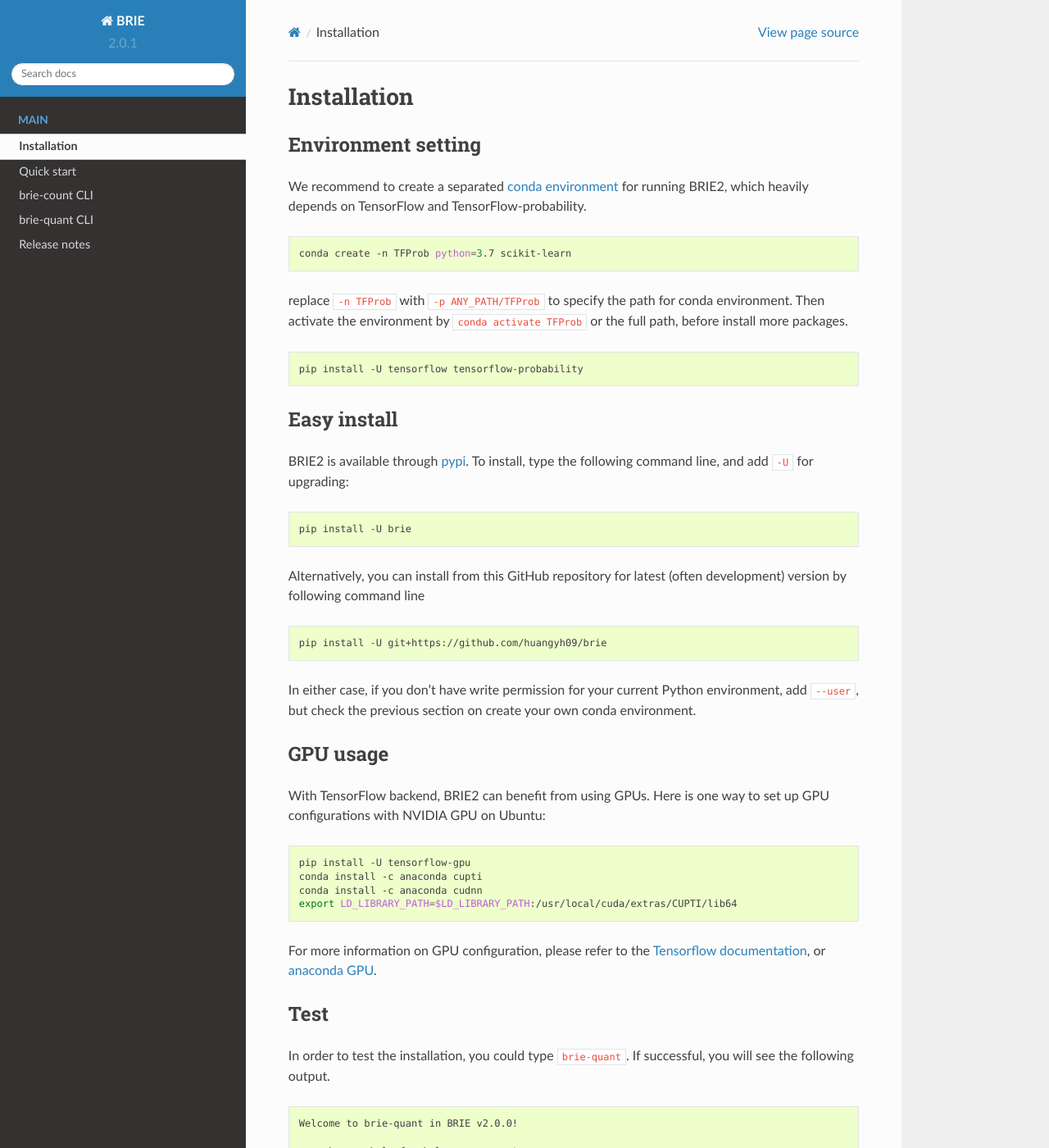
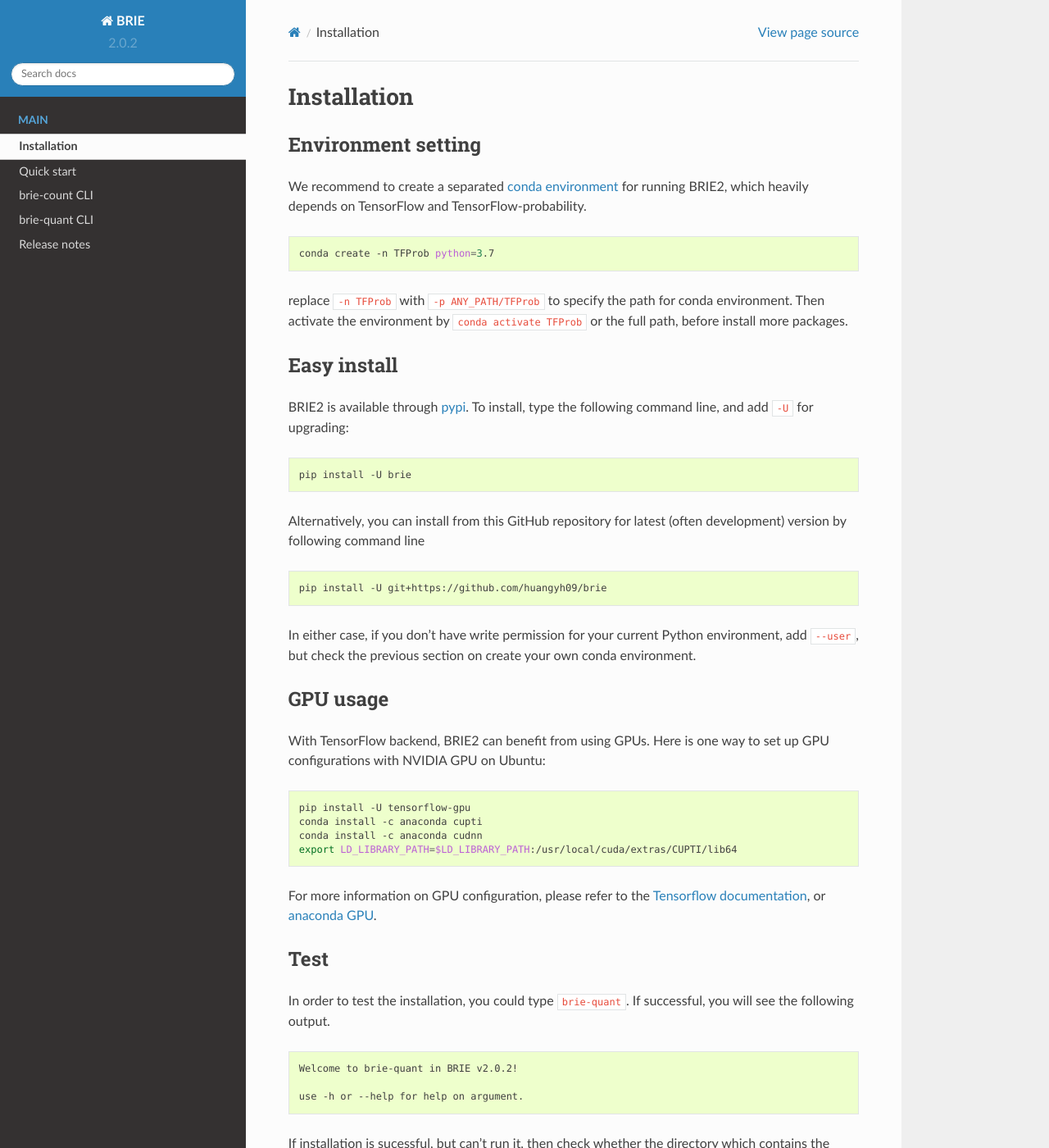
Before and after one commit to huangyh09/brie, a Sphinx documentation site: the page built from doc/install.rst, in a window 1280 px wide and 1400 px high. Shown: the whole window at 82% size. Built offline with Sphinx 7.4.7 and the Read the Docs theme 2.0.0, drawn with Linux system fonts in a browser that asks for light colours; pages that are not in the unit, such as notebooks, are missing from menus.

```diff
--- a/brie/version.py
+++ b/brie/version.py
@@ -1 +1 @@
-__version__ = "2.0.1"
+__version__ = "2.0.2"
--- a/doc/install.rst
+++ b/doc/install.rst
@@ -9,15 +9,11 @@ heavily depends on TensorFlow and TensorFlow-probability.
 
 .. code-block:: bash
 
-  conda create -n TFProb python=3.7 scikit-learn
+  conda create -n TFProb python=3.7
 
 replace ``-n TFProb`` with ``-p ANY_PATH/TFProb`` to specify the path for conda
 environment. Then activate the environment by ``conda activate TFProb`` or the
 full path, before install more packages.
-
-.. code-block:: bash
-
-  pip install -U tensorflow tensorflow-probability
 
 .. _conda environment: https://docs.conda.io/projects/conda/en/latest/user-guide/tasks/manage-environments.html
 
@@ -73,7 +69,7 @@ you will see the following output.
 
 .. code-block:: html
 
-  Welcome to brie-quant in BRIE v2.0.0!
+  Welcome to brie-quant in BRIE v2.0.2!
 
   use -h or --help for help on argument.
 
--- a/doc/quick_start.rst
+++ b/doc/quick_start.rst
@@ -3,7 +3,10 @@ Quick start
 ===========
 
 BRIE estimates the isoform proportion for two-isoform events across many single
-cells. For getting started quickly, there are two main steps to go.
+cells. For getting started quickly, there are two main steps to go. A demo file
+is available at `brie2_demo.sh`_. Sepcifically, you can follow the steps below.
+
+.. _brie2_demo.sh: https://github.com/huangyh09/brie/blob/master/examples/brie2_demo.sh
 
 
 Step1: read counts
--- a/doc/release.rst
+++ b/doc/release.rst
@@ -1,6 +1,10 @@
 =============
 Release notes
 =============
+
+Release v2.0.2 (24/08/2020)
+===========================
+* Fix minor bugs in brei-count and brie-quant cli for compatibility
 
 Release v2.0.0 (23/08/2020)
 ===========================
```
Also changed, not shown: 7 other files.
